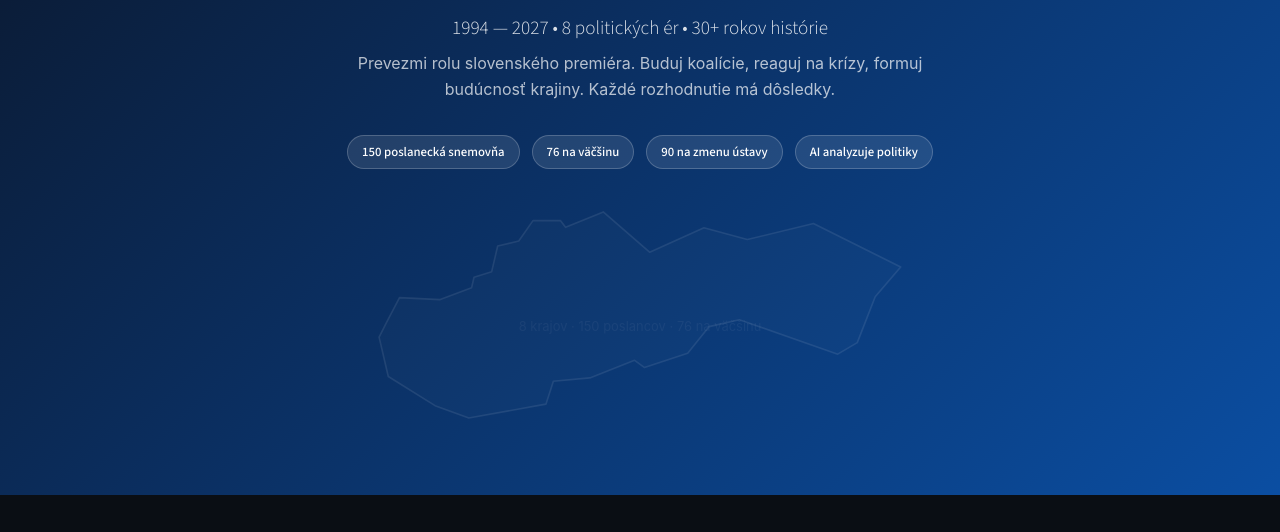
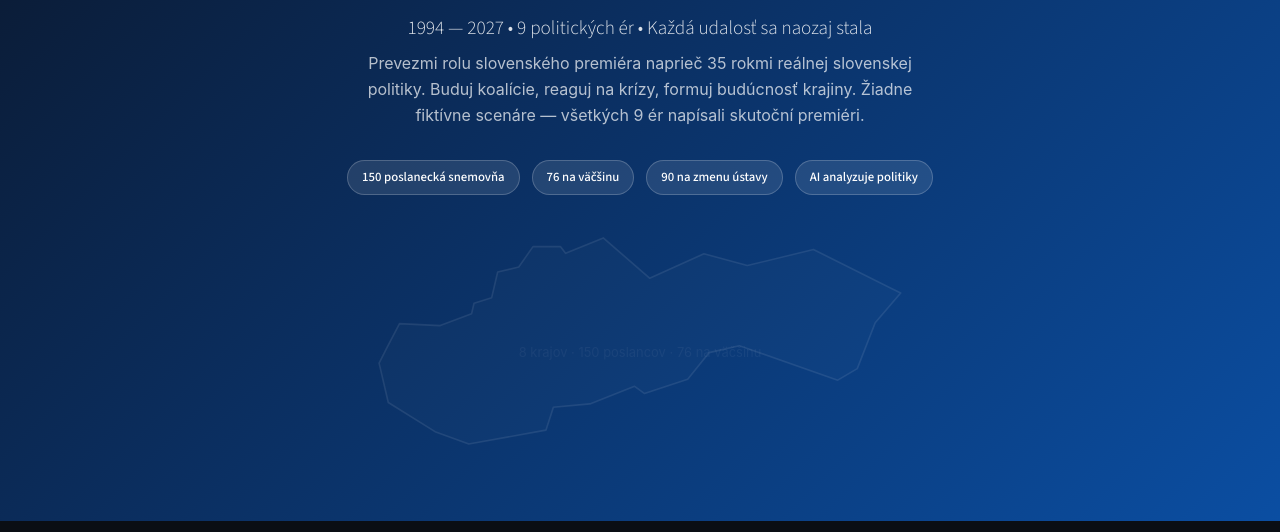
Before and after one commit to saml-cell/slovak-pm-simulator, a website built with Vite: page index.html in a window 1280 px wide. Shown: the part 221-753 px from the top of the page. Built offline with nearby package versions, Linux system fonts and the light colour scheme; files whose address does not match are found by name.

Commit message:
Reframe positioning: 'West Wing meets Democracy 4, set in Bratislava'
- README: new tagline counter-positions against Democracy 4's #1 complaint
  (event repetition) — your historically-grounded eras are the wedge.
  Fix: 9 eras (was 8).
- index.html hero (SK): replace generic "buduj koalície, reaguj na krízy"
  with specific "všetkých 9 ér napísali skutoční premiéri" hook.
  Fix: "9 politických ér" (was 8).

```diff
--- a/index.html
+++ b/index.html
@@ -134,8 +134,8 @@ h1,h2,h3,h4{font-family:var(--serif);font-weight:700;color:#fff;letter-spacing:-
 <section class="hero" aria-labelledby="hero-title">
   <div class="inner">
     <h1 id="hero-title">Slovenský Politický <span class="accent">Simulátor</span></h1>
-    <p class="subtitle">1994 &mdash; 2027 &bull; 8 politických ér &bull; 30+ rokov histórie</p>
-    <p class="desc">Prevezmi rolu slovenského premiéra. Buduj koalície, reaguj na krízy, formuj budúcnosť krajiny. Každé rozhodnutie má dôsledky.</p>
+    <p class="subtitle">1994 &mdash; 2027 &bull; 9 politických ér &bull; Každá udalosť sa naozaj stala</p>
+    <p class="desc">Prevezmi rolu slovenského premiéra naprieč 35 rokmi reálnej slovenskej politiky. Buduj koalície, reaguj na krízy, formuj budúcnosť krajiny. Žiadne fiktívne scenáre &mdash; všetkých 9 ér napísali skutoční premiéri.</p>
     <div class="hero-badges" role="list">
       <span class="hero-badge" role="listitem">150 poslanecká snemovňa</span>
       <span class="hero-badge" role="listitem">76 na väčšinu</span>
```
Also changed, not shown: README.md.
